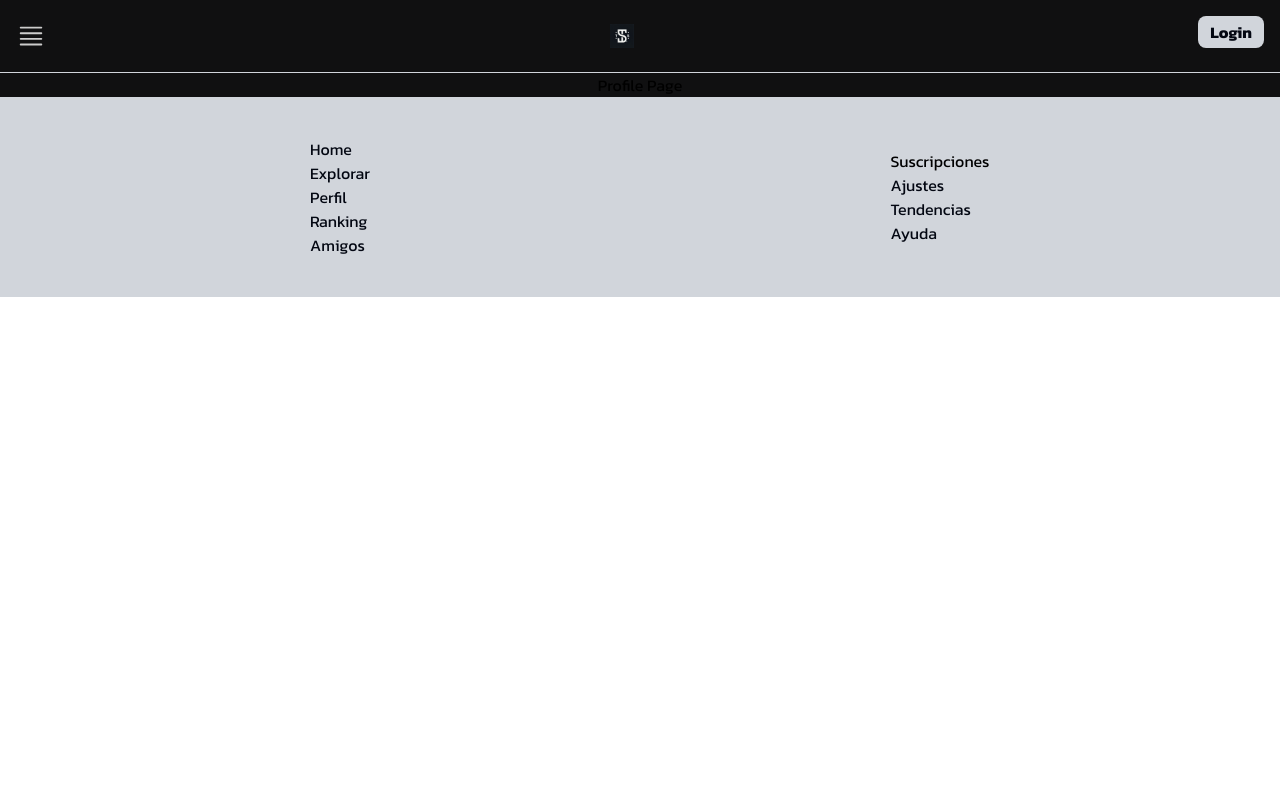
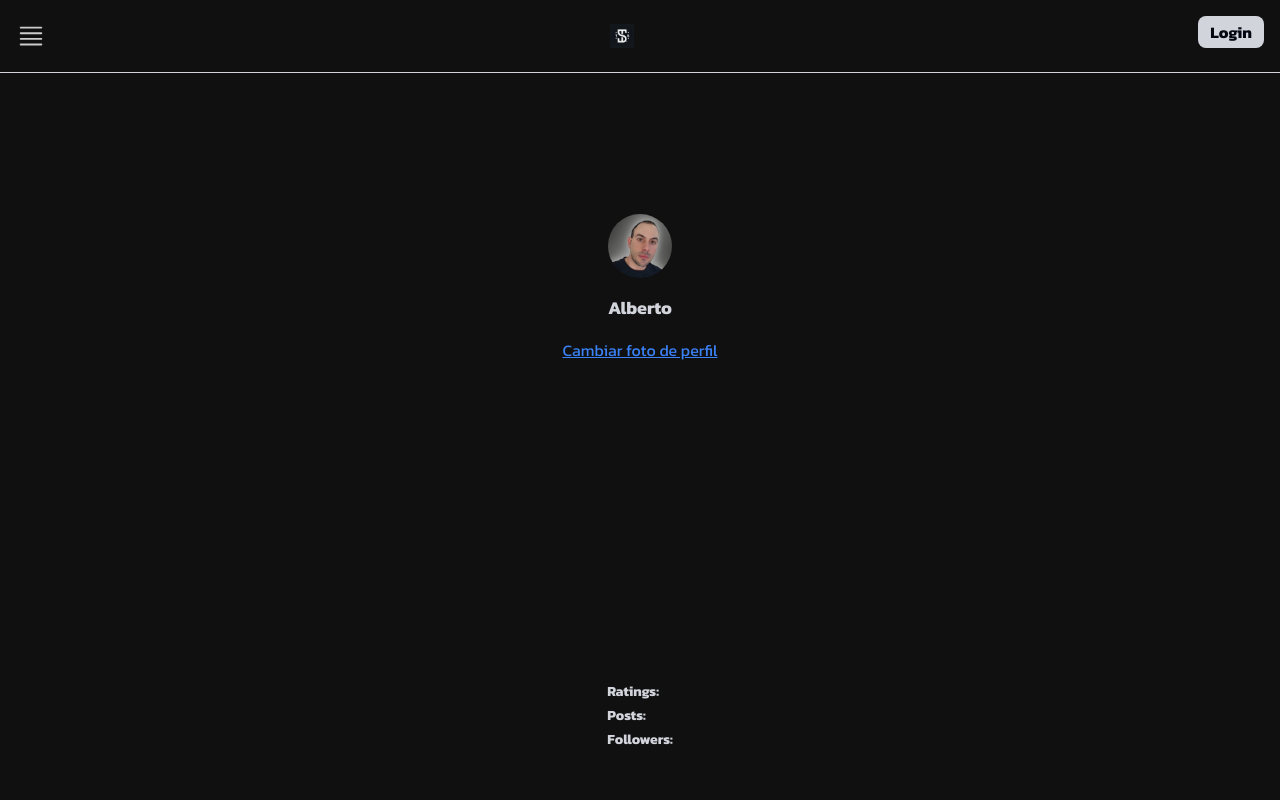
Before and after one commit to Chispaclick/Taste-Share, a Next.js app: page /profile in a window 1280 px wide. Shown: the top 800 px of the page. Built offline with nearby package versions, Linux system fonts and the light colour scheme.

Commit message:
Taste Share commit #13

```diff
--- a/src/app/profile/page.jsx
+++ b/src/app/profile/page.jsx
@@ -1,11 +1,19 @@
-import React from 'react'
+import UserData from "@/components/user-data/UserData";
+import React from "react";
 
 function Profile() {
   return (
-    <div className='bg-background flex flex-col place-content-center items-center'>
-      <h1>Profile Page</h1>
+    <div className="bg-background flex flex-col place-content-center items-center w-full h-[860px]">
+      <div className="flex-1 place-content-center items-start p-4">
+        <UserData />
+      </div>
+      <div className="flex-1 place-content-center items-start p-4">
+        <p className="text-gray-300 text-sm font-semibold mb-1">Ratings:</p>
+        <p className="text-gray-300 text-sm font-semibold mb-1">Posts:</p>
+        <p className="text-gray-300 text-sm font-semibold mb-1">Followers:</p>
+      </div>
     </div>
-  )
+  );
 }
 
-export default Profile
+export default Profile;
--- /dev/null
+++ b/src/components/user-data/UserData.jsx
@@ -0,0 +1,43 @@
+'use client'
+import React, { useState } from "react";
+
+ function UserData() {
+  const [profileImage, setProfileImage] = useState("/user_albert.jpg");
+
+  const handleImageChange = (event) => {
+    const file = event.target.files[0];
+    if (file) {
+      const reader = new FileReader();
+      reader.onload = (e) => {
+        setProfileImage(e.target.result);
+      };
+      reader.readAsDataURL(file);
+    }
+  };
+
+  return (
+    <div className="flex flex-col w-full p-4 items-center">
+      <img
+        src={profileImage}
+        alt="Profile"
+        className="w-16 rounded-full"
+      />
+      <h1 className="text-gray-300 text-lg font-bold my-4">Alberto</h1>
+      <label
+        htmlFor="profileImageInput"
+        className="cursor-pointer text-blue-500 underline"
+      >
+        Cambiar foto de perfil
+      </label>
+      <input
+        id="profileImageInput"
+        type="file"
+        accept="image/*"
+        className="hidden"
+        onChange={handleImageChange}
+      />
+    </div>
+  );
+}
+
+export default UserData;
```
